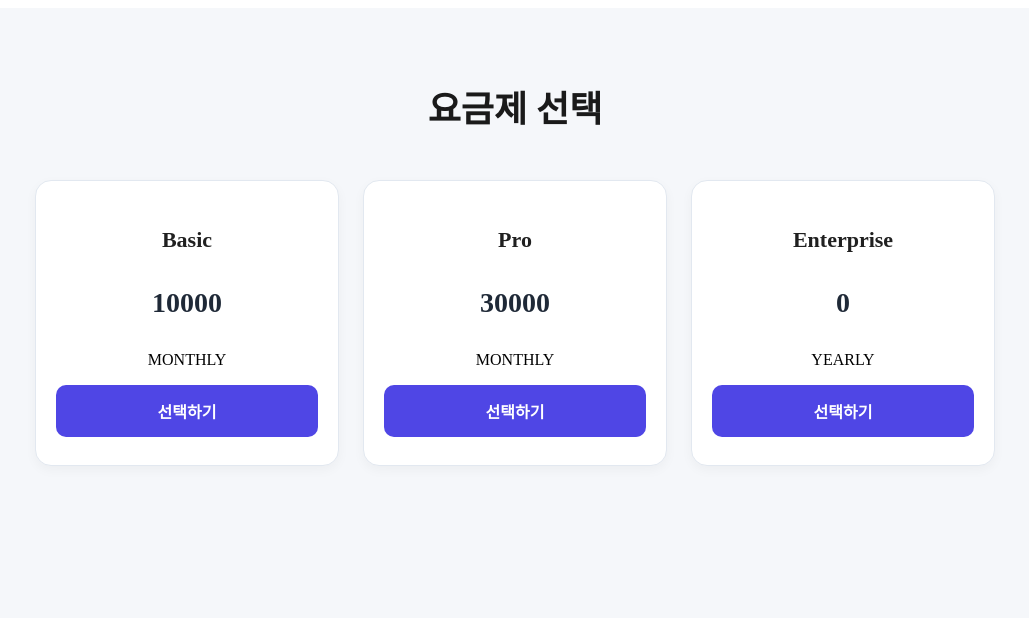
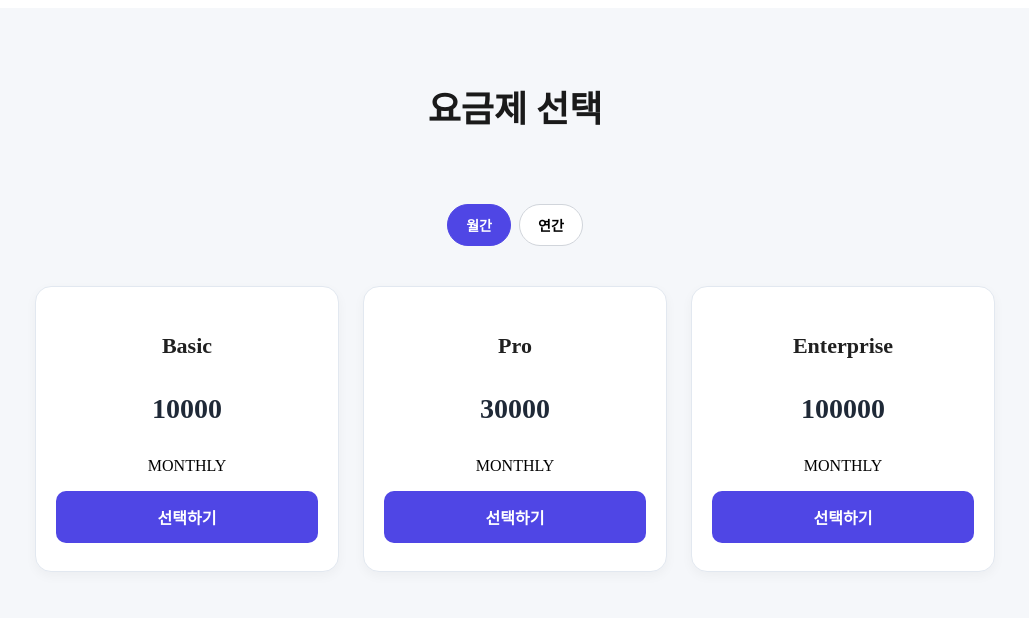
Before and after one commit to sera-kim0622/subscription-frontend, a React (Vite) app: page /products in a window 1280 px wide. Shown: the top 618 px of the page, without its empty margins (125-1154 px from the left). Built offline with nearby package versions, Linux system fonts and the light colour scheme; no server answers.

Commit message:
feat(): 상품 선택 - 타입 토글 버튼 적용

```diff
--- a/src/pages/Products/Products.module.css
+++ b/src/pages/Products/Products.module.css
@@ -10,6 +10,29 @@
 .products-header {
   text-align: center;
   margin-bottom: 40px;
+}
+
+.type-toggle {
+  display: flex;
+  gap: 8px;
+  margin: 24px 0 40px;
+  justify-content: center;
+}
+
+.toggle-button {
+  padding: 10px 18px;
+  font-size: 14px;
+  font-weight: 600;
+  border-radius: 999px;
+  border: 1px solid #d1d5db;
+  background: #fff;
+  cursor: pointer;
+}
+
+.toggle-button.active {
+  background: #4f46e5;
+  color: #fff;
+  border-color: #4f46e5;
 }
 
 .products-title {
--- a/src/pages/Products/Products.tsx
+++ b/src/pages/Products/Products.tsx
@@ -4,6 +4,10 @@ import { mockProducts, Product } from "./mockProducts";
 import styles from "./Products.module.css";
 
 const Products = () => {
+  const [selectedType, setSelectedType] = useState<"MONTHLY" | "YEARLY">("MONTHLY");
+
+  const filteredProduct = mockProducts.filter(product => product.type === selectedType);
+
   const [selectedProductId, setSelectedProductId] = useState<number | null>(null);
 
   const handleSelectProduct = (product: Product) => {
@@ -15,10 +19,26 @@ const Products = () => {
       <header className={styles["products-header"]}>
         <h1 className={styles["products-title"]}>요금제 선택</h1>
       </header>
+      <div className={styles["type-toggle"]}>
+        <button
+          className={`${styles["toggle-button"]} ${
+            selectedType === "MONTHLY" ? styles["active"] : ""
+          }`}
+          onClick={() => setSelectedType("MONTHLY")}>
+          월간
+        </button>
 
+        <button
+          className={`${styles["toggle-button"]} ${
+            selectedType === "YEARLY" ? styles["active"] : ""
+          }`}
+          onClick={() => setSelectedType("YEARLY")}>
+          연간
+        </button>
+      </div>
       <section className={styles["products-section"]}>
         <div className={styles["products-grid"]}>
-          {mockProducts.map(product => (
+          {filteredProduct.map(product => (
             <ProductCard
               key={product.id}
               product={product}
--- a/src/pages/Products/mockProducts.ts
+++ b/src/pages/Products/mockProducts.ts
@@ -24,6 +24,12 @@ export const mockProducts: Product[] = [
     id: 3,
     name: "Enterprise",
     type: "YEARLY",
-    price: 0,
+    price: 1000000,
+  },
+  {
+    id: 4,
+    name: "Enterprise",
+    type: "MONTHLY",
+    price: 100000,
   },
 ];
```
